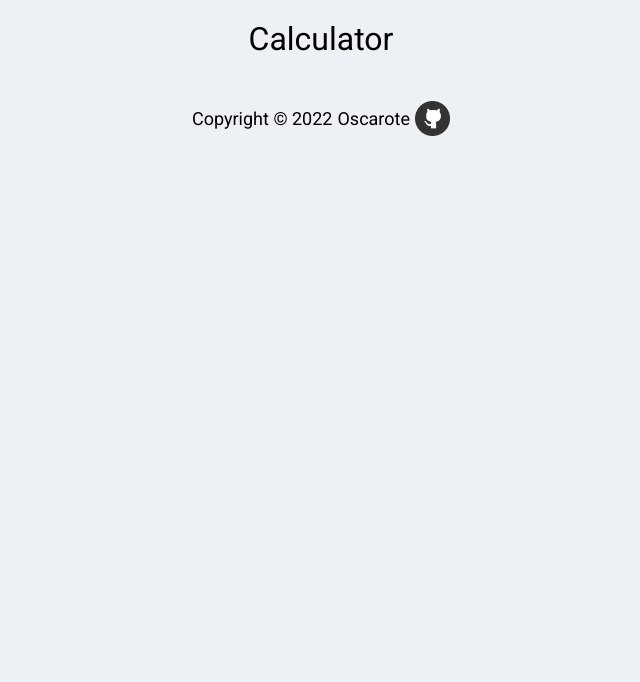
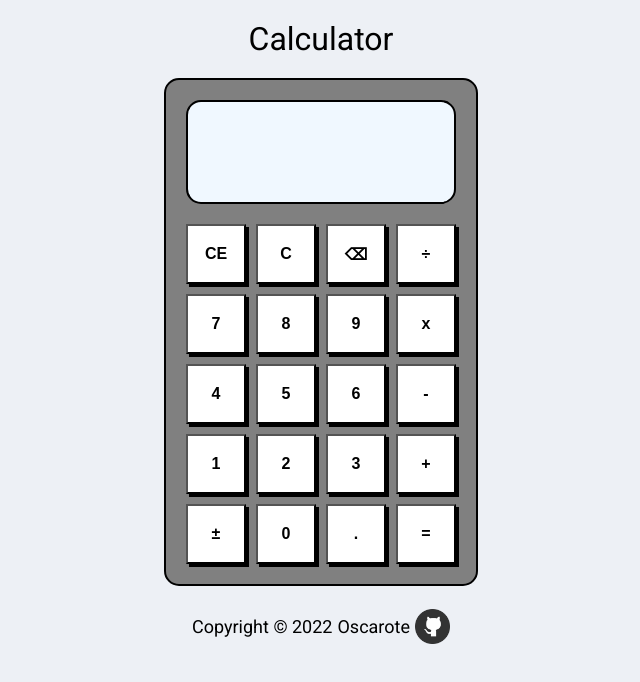
Before and after one commit to oscarote/calculator, a plain HTML site: page index.html in a window 1280 px wide. Shown: the whole page, without its empty margins (319-959 px from the left). Drawn offline with Linux system fonts and the light colour scheme.

Commit message:
Create UI calculator
Modify index and CSS to create a calculator.
It is missing all JS functions yet.

```diff
--- a/index.html
+++ b/index.html
@@ -14,6 +14,32 @@
     </div>
 
     <div class="calculator">
+        <div class="screen">
+            <div class="line1"></div>
+            <div class="line2"></div>
+        </div>
+        <div class="buttons">
+        <button>CE</button>
+        <button>C</button>
+        <button>⌫</button>
+        <button>÷</button>
+        <button>7</button>
+        <button>8</button>
+        <button>9</button>
+        <button>x</button>
+        <button>4</button>
+        <button>5</button>
+        <button>6</button>
+        <button>-</button>
+        <button>1</button>
+        <button>2</button>
+        <button>3</button>
+        <button>+</button>
+        <button>±</button>
+        <button>0</button>
+        <button>.</button>
+        <button>=</button>
+        </div>
     </div>
 
     <div class="footer">
--- a/style.css
+++ b/style.css
@@ -48,9 +48,45 @@ body {
     margin-left: 5px;
 }
 
-/* Media queries */
-@media (max-width: 550px) {
-    .calculator {
-        width: 350px;
-    }
+/* Calculator */
+.calculator {
+    width: auto;
+    height: auto;
+    padding: 20px;
+    background-color: gray;
+    border: 2px solid black;
+    border-radius: 15px;
 }
+
+.screen {
+    height: 100px;
+    width: auto;
+    background-color: aliceblue;
+    margin-bottom: 20px;
+    border: 2px solid black;
+    border-radius: 15px;
+}
+
+.buttons {
+    display: grid;
+    grid-template-columns: repeat(4, 2fr);
+    gap: 10px;
+}
+
+button {
+    font-weight: 700;
+    width: 60px;
+    height: 60px;
+    font-size:16px;
+    background-color: white;
+    box-shadow: 3px 3px;
+    outline: none;
+}
+
+button:hover{
+    transform: scale(1.1);
+}
+
+button:active{
+    transform: scale(1.2);
+}
```
